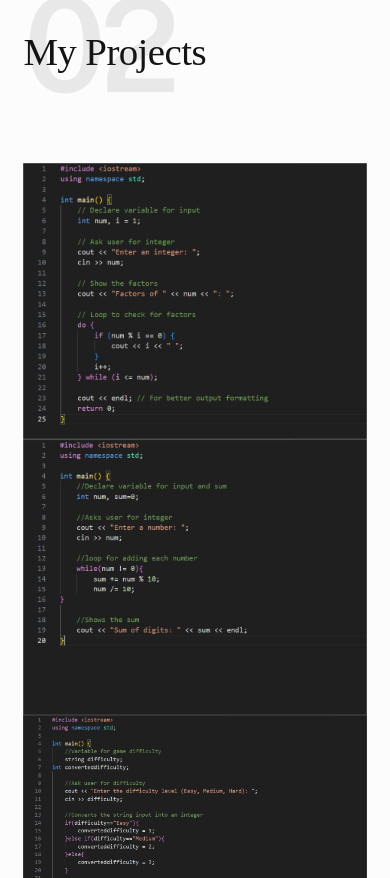
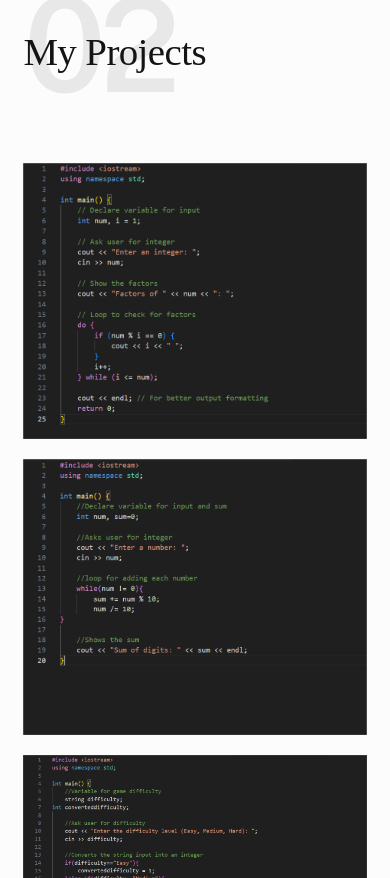
Before and after one commit to Jazzz-CT/Portfolio.2, a plain HTML site: page index.html in a window 390 px wide. Shown: the part 2386-3264 px from the top of the page. Drawn offline with nearby package versions, Linux system fonts and the light colour scheme; a web font is replaced by a local one.

Commit message:
Update styles.css

```diff
--- a/css/styles.css
+++ b/css/styles.css
@@ -4043,6 +4043,34 @@ td:last-child {
     visibility      : visible;
 }
 
+/* Project Grid Layout */
+.folio-entries {
+    display: flex;
+    flex-wrap: wrap;
+    gap: 2rem;
+    justify-content: center;
+}
+
+.folio-entries .entry {
+    flex: 1 1 calc(50% - 2rem); /* 2 per row */
+    box-sizing: border-box;
+}
+
+/* Tablet: still 2 per row */
+@media screen and (max-width: 768px) {
+    .folio-entries .entry {
+        flex: 1 1 calc(50% - 2rem);
+    }
+}
+
+/* Phone: 1 per row */
+@media screen and (max-width: 480px) {
+    .folio-entries .entry {
+        flex: 1 1 100%;
+    }
+}
+
+
 /* -------------------------------------------------------------------
  * ## testimonials
  * ------------------------------------------------------------------- */
```
